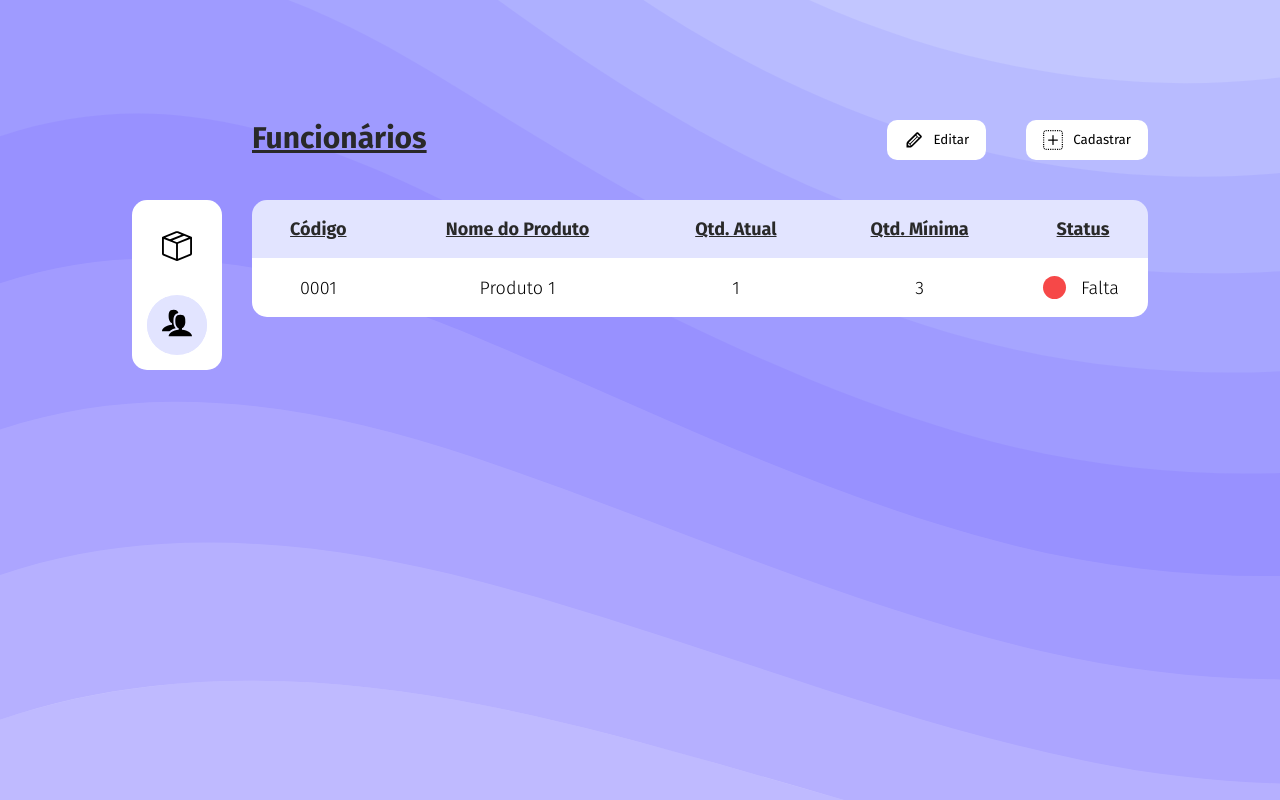
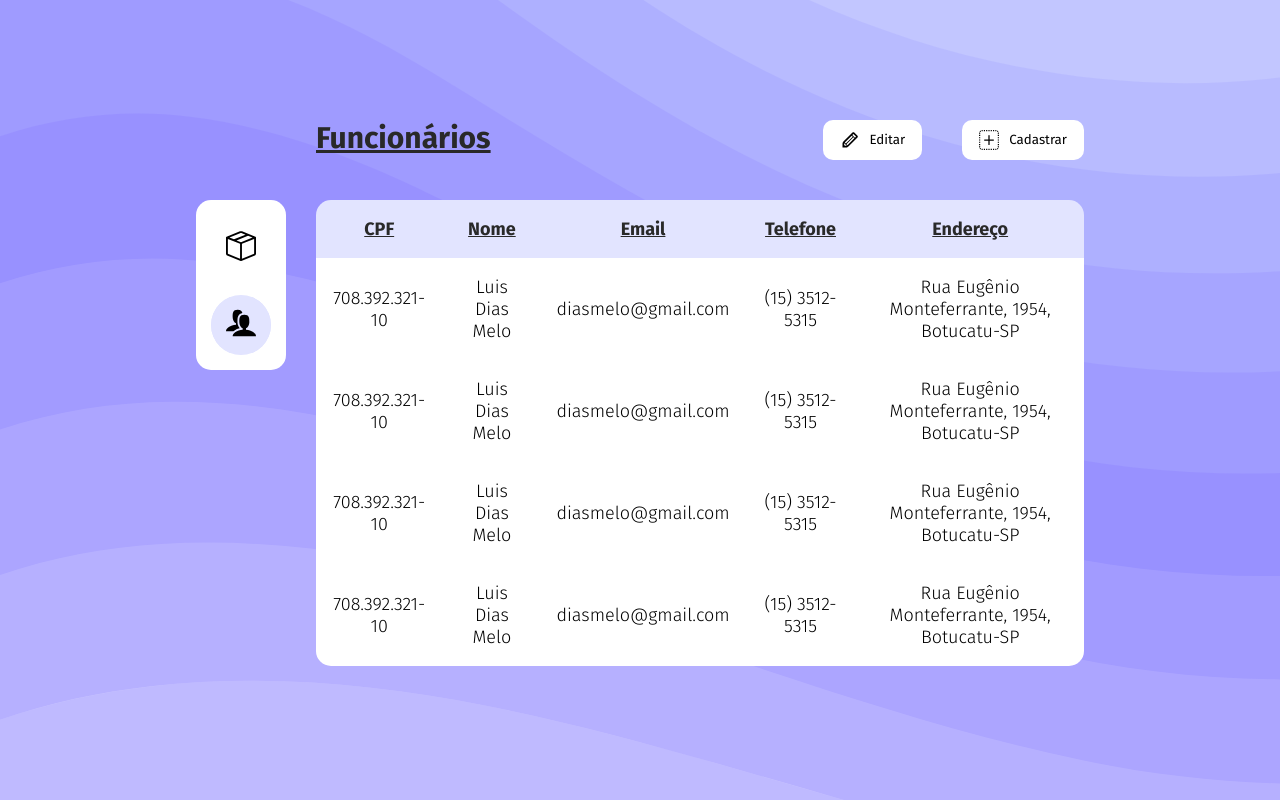
Before and after one commit to alessandraleria/Padaria_WEB, a React (Create React App) app: page /funcionarios in a window 1280 px wide. Built offline with nearby package versions, Linux system fonts and the light colour scheme; sample sign-in values are in the browser's storage.

Commit message:
Tabela de funcionários formatada

```diff
--- a/src/components/Table/TableElements.jsx
+++ b/src/components/Table/TableElements.jsx
@@ -5,7 +5,7 @@ export const StyledTable = styled.table`
   border-collapse: collapse;
   font-size: 1.8rem;
   box-shadow: 0 0 30px rgba(0, 0, 0, 0.15);
-  width: 70vw;
+  width: 60vw;
 
   td,
   th {
--- a/src/pages/Funcionarios/Funcionarios.jsx
+++ b/src/pages/Funcionarios/Funcionarios.jsx
@@ -9,9 +9,20 @@ import { useHistory } from "react-router";
 import PageHeader from "../../components/PageHeader/PageHeader";
 
 export default function Funcionarios() {
-  const [data, setData] = useState(
-    dados.map(({ id, createdAt, updatedAt, ...item }) => item)
-  );
+  function formatData({
+    access_level,
+    name,
+    last_name,
+    password,
+    cpf,
+    ...item
+  }) {
+    let newObj = { cpf: cpf, name: `${name} ${last_name}`, ...item };
+
+    return newObj;
+  }
+
+  const [data, setData] = useState(dados.map((obj) => formatData(obj)));
 
   const history = useHistory();
 
@@ -76,13 +87,7 @@ export default function Funcionarios() {
         <div style={{ gridColumn: "2 / auto", gridRow: "2/auto" }}>
           <Table
             data={data}
-            columnNames={[
-              "Código",
-              "Nome do Produto",
-              "Qtd. Atual",
-              "Qtd. Mínima",
-              "Status",
-            ]}
+            columnNames={["CPF", "Nome", "Email", "Telefone", "Endereço"]}
           />
         </div>
       </div>
--- a/src/pages/Funcionarios/data.js
+++ b/src/pages/Funcionarios/data.js
@@ -1,12 +1,42 @@
 export const dados = [
   {
-    id: 1,
-    code: "0001",
-    name: "Produto 1",
-    current_quantity: 1,
-    minimum_quantity: 3,
-    status: 1,
-    createdAt: "2021-09-28T18:06:37.000Z",
-    updatedAt: "2021-09-28T18:06:37.000Z",
+    access_level: 2,
+    name: "Luis Dias",
+    last_name: "Melo",
+    email: "diasmelo@gmail.com",
+    password: "",
+    cpf: "708.392.321-10",
+    phone: "(15) 3512-5315",
+    address: "Rua Eugênio Monteferrante, 1954, Botucatu-SP",
+  },
+  {
+    access_level: 2,
+    name: "Luis Dias",
+    last_name: "Melo",
+    email: "diasmelo@gmail.com",
+    password: "",
+    cpf: "708.392.321-10",
+    phone: "(15) 3512-5315",
+    address: "Rua Eugênio Monteferrante, 1954, Botucatu-SP",
+  },
+  {
+    access_level: 2,
+    name: "Luis Dias",
+    last_name: "Melo",
+    email: "diasmelo@gmail.com",
+    password: "",
+    cpf: "708.392.321-10",
+    phone: "(15) 3512-5315",
+    address: "Rua Eugênio Monteferrante, 1954, Botucatu-SP",
+  },
+  {
+    access_level: 2,
+    name: "Luis Dias",
+    last_name: "Melo",
+    email: "diasmelo@gmail.com",
+    password: "",
+    cpf: "708.392.321-10",
+    phone: "(15) 3512-5315",
+    address: "Rua Eugênio Monteferrante, 1954, Botucatu-SP",
   },
 ];
```
